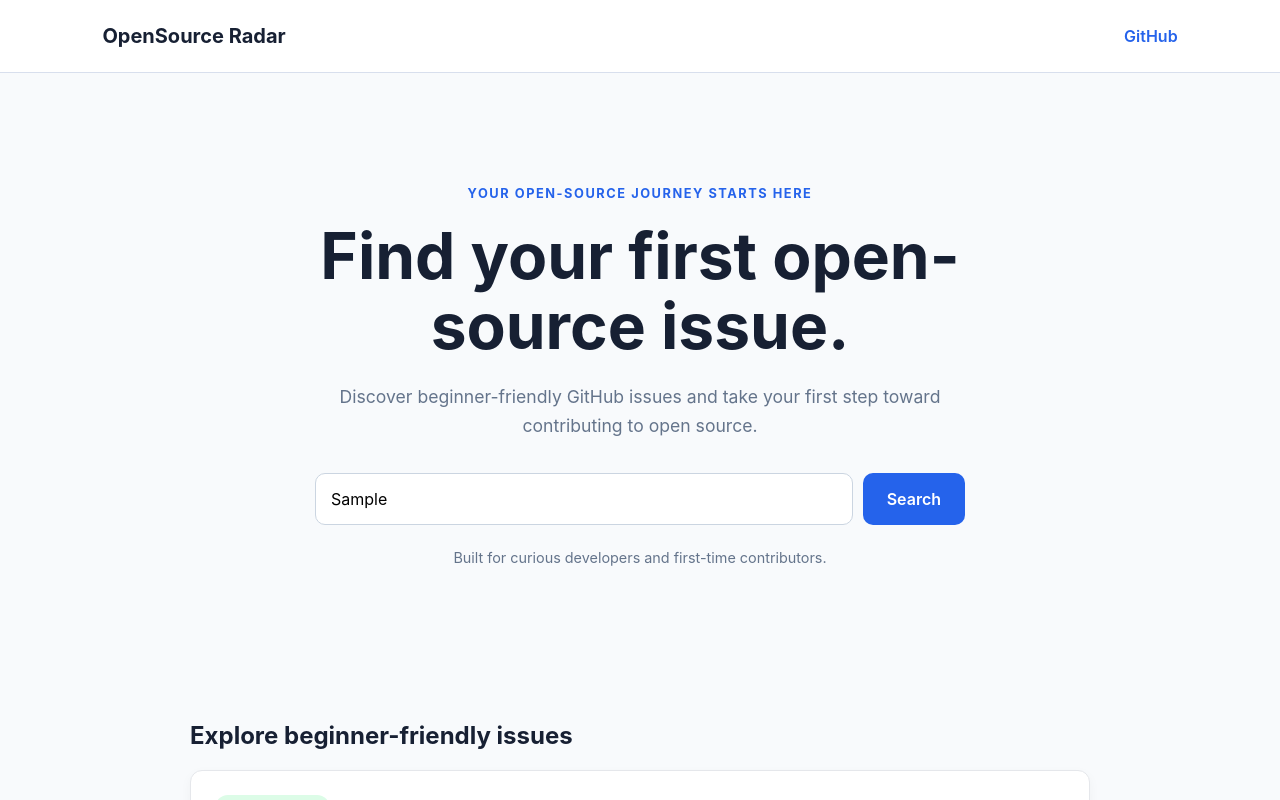
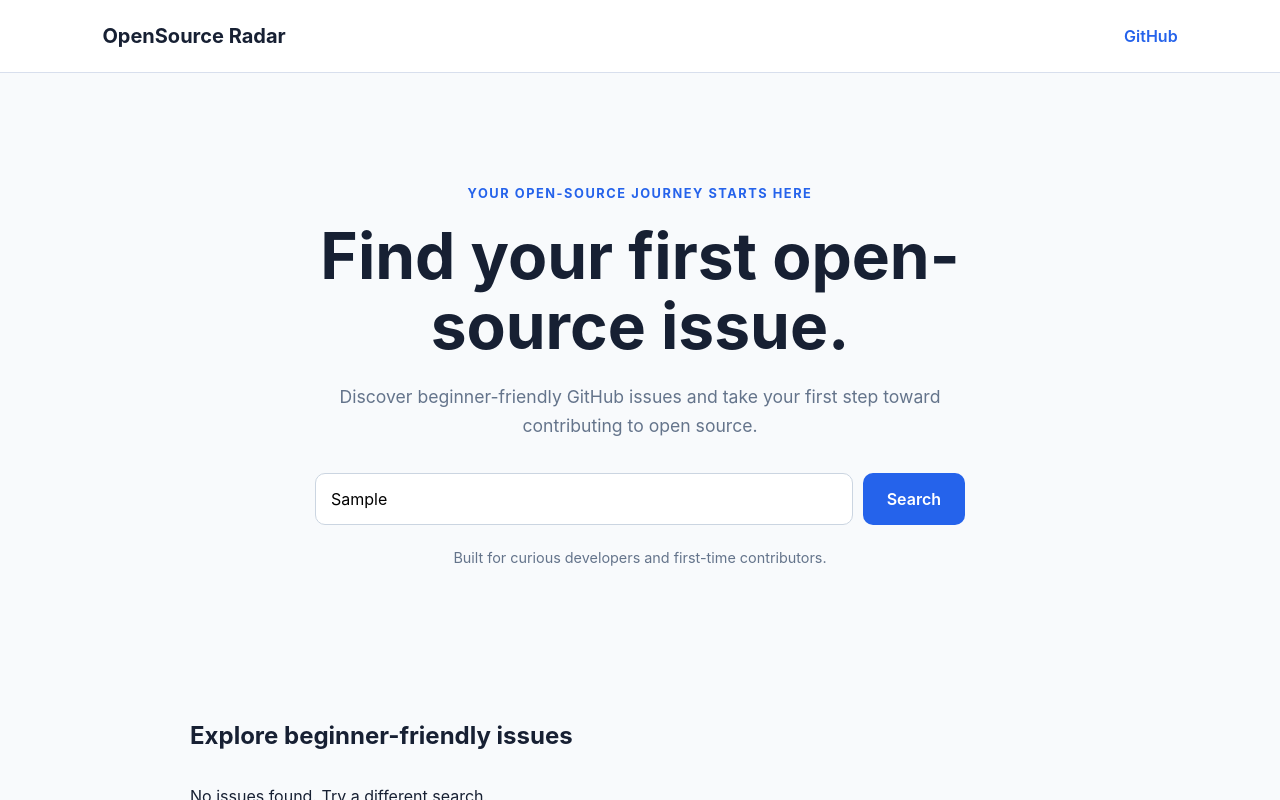
Before and after one commit to Deepti-Nanda/opensource-radar, a React (Vite) app: page / in a window 1280 px wide. Both pictures are taken after typing "Sample" into the empty fields and a click on the button "Search". Shown: the top 800 px of the page. Built offline with nearby package versions, Linux system fonts and the light colour scheme.

Commit message:
feat: implement issue search

```diff
--- a/src/App.jsx
+++ b/src/App.jsx
@@ -1,7 +1,9 @@
+import { useState } from "react";
 import IssueCard from "./components/IssueCard";
 import "./App.css";
 
 function App() {
+  const [searchQuery, setSearchQuery] = useState("");
   const issues = [
     {
       id: 1,
@@ -31,6 +33,16 @@ function App() {
       url: "https://github.com",
     },
   ];
+  const filteredIssues = issues.filter((issue) => {
+    const query = searchQuery.toLowerCase().trim();
+    return (
+      issue.title.toLowerCase().includes(query) ||
+      issue.description.toLowerCase().includes(query) ||
+      issue.repo.toLowerCase().includes(query) ||
+      issue.language.toLowerCase().includes(query) ||
+      issue.label.toLowerCase().includes(query)
+    );
+  });
   return (
     <main className="app">
       <nav className="navbar">
@@ -51,6 +63,8 @@ function App() {
             type="text"
             placeholder="Search issues, repositories, or technologies..."
             aria-label="Search issues"
+            value={searchQuery}
+            onChange={(event) => setSearchQuery(event.target.value)}
           />
           <button type="button">Search</button>
         </div>
@@ -61,7 +75,8 @@ function App() {
       <section className="issues-section">
         <h2>Explore beginner-friendly issues</h2>
         <div className="issues-list">
-          {issues.map((issue) => (
+          {filteredIssues.length > 0 ? (
+            filteredIssues.map((issue) => (
               <IssueCard
                 key={issue.id}
                 title={issue.title}
@@ -71,7 +86,12 @@ function App() {
                 repo={issue.repo}
                 url={issue.url}
               />
-          ))}
+            ))
+          ) : (
+            <p className="empty-state">
+              No issues found. Try a different search.
+            </p>
+          )}
         </div>
       </section>
     </main>
```
Lines whose indentation alone changed are shown as unchanged.
